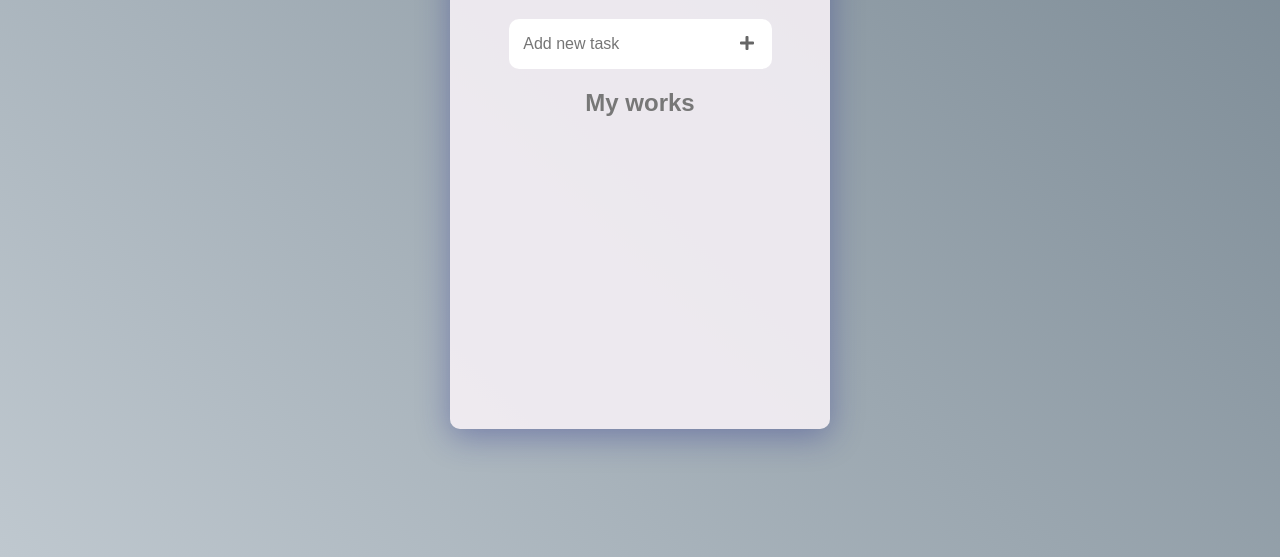
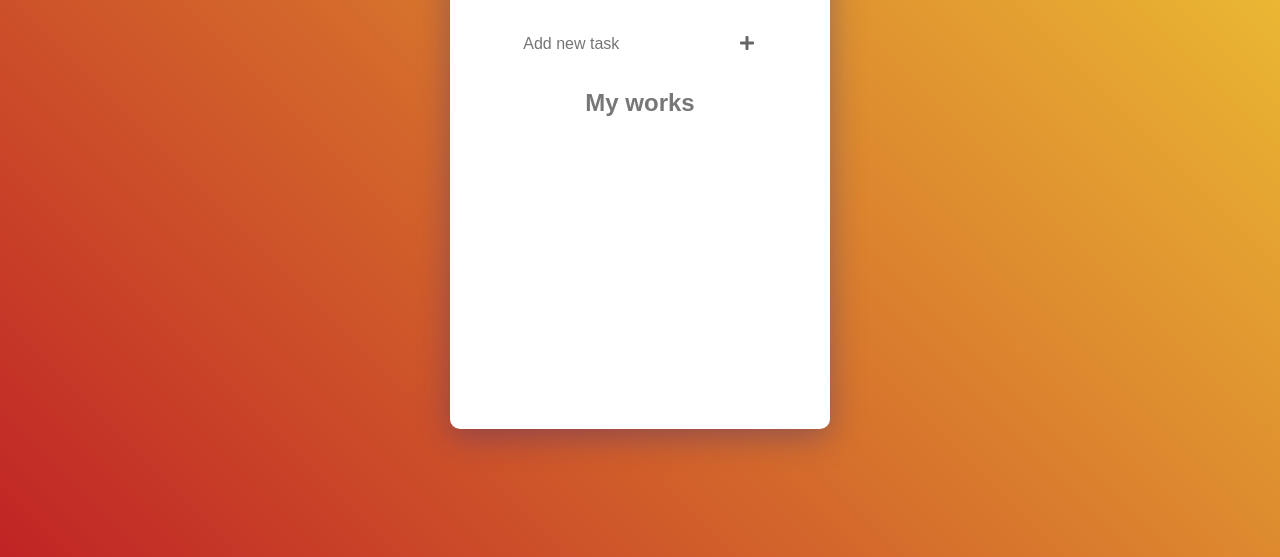
Before and after one commit to AdarshRai3/Porject_todolist, a website: page index.html in a window 1280 px wide. Shown: the part 259-816 px from the top of the page. Drawn offline with Linux system fonts and the light colour scheme.

Commit message:
Update styles.css

```diff
--- a/styles.css
+++ b/styles.css
@@ -1,12 +1,12 @@
 :root {
     /* color */
-    --primary-color: #BFC8CF;
-    --secondary-color: #778691;
+    --primary-color:#C02425;
+    --secondary-color:#F0CB35;
     --heading-color: #F7A453;
     --text-color: #777;
     --box-shadow: 0 8px 32px 0 rgba(31, 38, 135, 0.37);
-    --background-color: rgb(245, 240, 245, .9);
-    --scrollbar-thumb-color: #bbb;
+    --background-color: rgba(255,255,255,1.0);
+    --scrollbar-thumb-color: #64b3f4;
 
     /* font */
     --font-family: 'Segoe UI', Tahoma, Geneva, Verdana, sans-serif;
```
